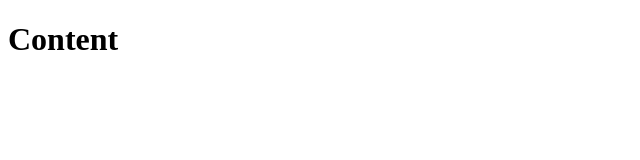
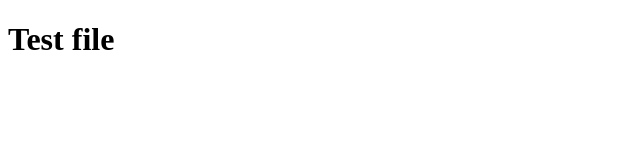
Before and after one commit to jsinkx/git-commands-cheatsheet, a plain HTML site: page index.html in a window 1280 px wide. Shown: the full height of the page, 0-640 px from the left. Drawn offline with Linux system fonts and the light colour scheme.

Commit message:
Git help

```diff
--- a/index.html
+++ b/index.html
@@ -4,12 +4,12 @@
 <head>
     <meta charset="UTF-8">
     <meta name="viewport" content="width=device-width, initial-scale=1.0">
-    <title>Simple site</title>
+    <title>Git course</title>
 </head>
 
 <body>
     <script src="script.js"></script>
 </body>
-<h1>Content</h1>
+<h1>Test file</h1>
 
 </html>
--- a/script.js
+++ b/script.js
@@ -1 +1 @@
-console.log("Test 2");
+console.log("Maked for test!");
```
Also changed, not shown: 1 other file.
